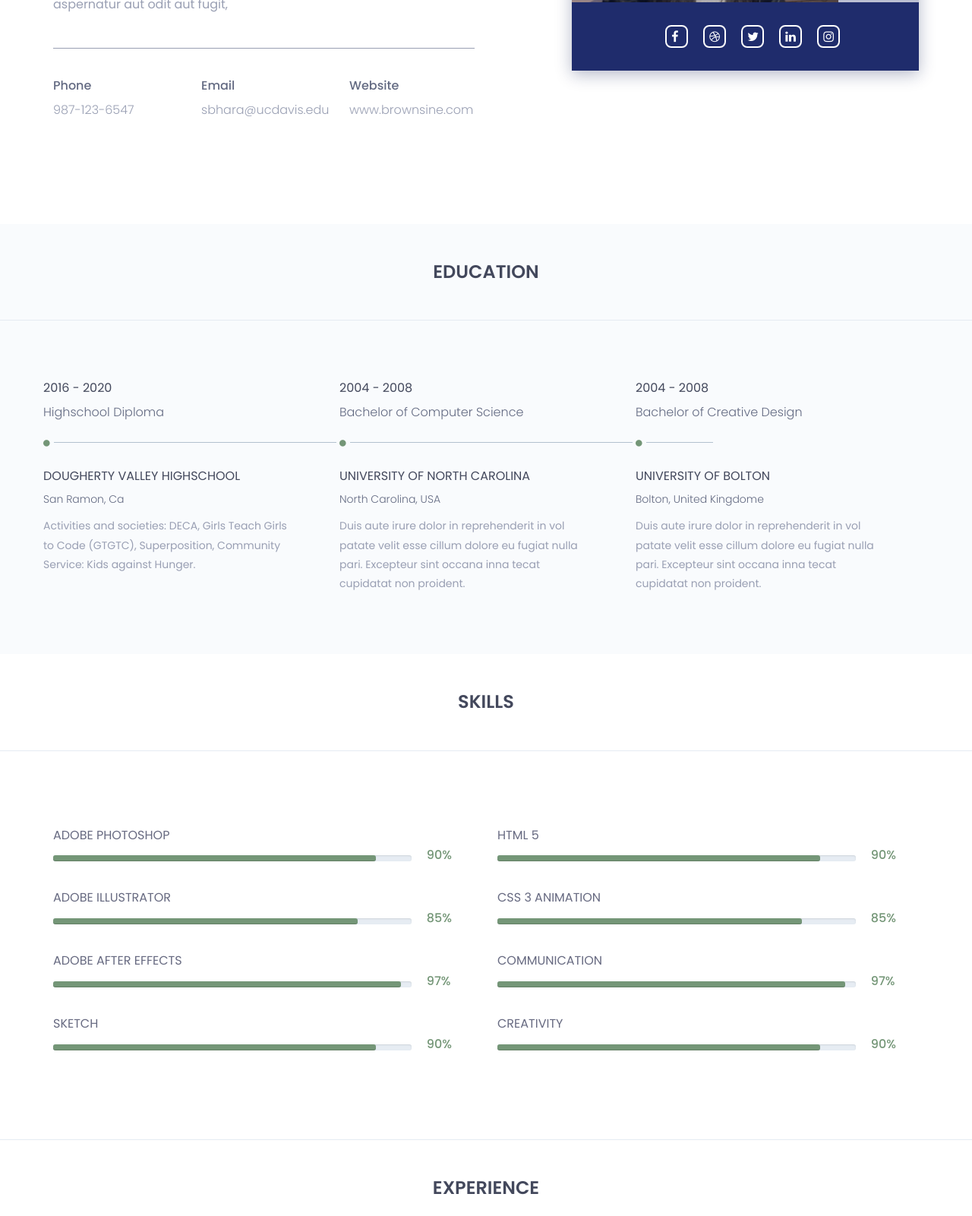
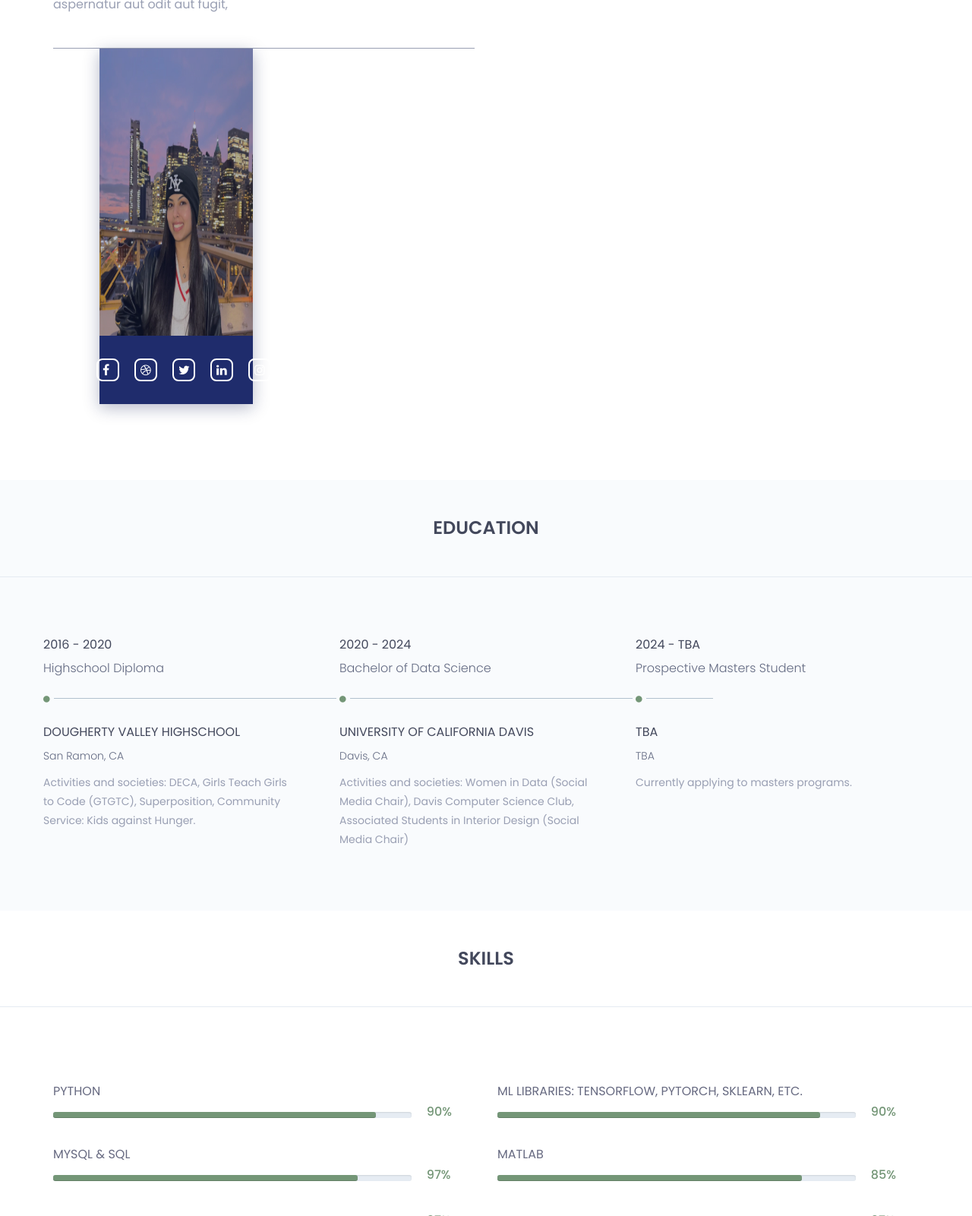
Before and after one commit to sanab123/sanab.github.io, a plain HTML site: page index.html in a window 1280 px wide. Shown: the part 1492-3093 px from the top of the page at 76% size. Drawn offline with nearby package versions, Linux system fonts and the light colour scheme.

Commit message:
skills and about me

```diff
--- a/index.html
+++ b/index.html
@@ -130,28 +130,7 @@
 								<p>
 									Duis aute irure dolor in reprehenderit in voluptate velit esse cillum dolore eu fugiat nulla pariatur. Excepteur sint occaecat cupidatat non proident, sunt in culpa qui officia deserunt mollit anim id est laborum. Sed ut perspi unde omnis iste natus error sit voluptatem accusantium doloremque lauda ntium, totam rem aperiam, eaque ipsa quae ab illo inventore veritatis et quasi architecto beatae vitae dicta sunt explicabo. Nemo enim ipsam vo luptatem quia voluptas sit aspernatur aut odit aut fugit,
 								</p>
-								<div class="row">
-									<div class="col-sm-4">
-										<div class="single-about-add-info">
-											<h3>phone</h3>
-											<p>987-123-6547</p>
-										</div>
-									</div>
-									<div class="col-sm-4">
-										<div class="single-about-add-info">
-											<h3>email</h3>
-											<p>sbhara@ucdavis.edu</p>
-										</div>
-									</div>
-									<div class="col-sm-4">
-										<div class="single-about-add-info">
-											<h3>website</h3>
-											<p>www.brownsine.com</p>
-										</div>
-									</div>
-								</div>
-							</div>
-						</div>
+
 						<div class="col-sm-offset-1 col-sm-5">
 							<div class="single-about-img">
 								<img src="assets/images/about/profile_image.jpg" alt="profile_image">
@@ -221,7 +200,7 @@
 										<h4 class="title">
 											dougherty valley highschool
 										</h4>
-										<h5>san ramon, ca</h5>
+										<h5>san ramon, CA</h5>
 										<p class="description">
 											Activities and societies: DECA, Girls Teach Girls to Code (GTGTC), Superposition, Community Service: Kids against Hunger.
 										</p>
@@ -232,8 +211,8 @@
 						<div class="col-sm-4">
 							<div class="single-horizontal-timeline">
 								<div class="experience-time">
-									<h2>2004 - 2008</h2>
-									<h3>bachelor <span>of </span> computer science</h3>
+									<h2>2020 - 2024</h2>
+									<h3>bachelor <span>of </span> data science</h3>
 								</div><!--/.experience-time-->
 								<div class="timeline-horizontal-border">
 									<i class="fa fa-circle" aria-hidden="true"></i>
@@ -242,11 +221,11 @@
 								<div class="timeline">
 									<div class="timeline-content">
 										<h4 class="title">
-											university of north carolina
+											university of california davis
 										</h4>
-										<h5>north carolina, USA</h5>
+										<h5>Davis, CA</h5>
 										<p class="description">
-											Duis aute irure dolor in reprehenderit in vol patate velit esse cillum dolore eu fugiat nulla pari. Excepteur sint occana inna tecat cupidatat non proident.
+											Activities and societies: Women in Data (Social Media Chair), Davis Computer Science Club, Associated Students in Interior Design (Social Media Chair)
 										</p>
 									</div><!--/.timeline-content-->
 								</div><!--/.timeline-->
@@ -255,8 +234,8 @@
 						<div class="col-sm-4">
 							<div class="single-horizontal-timeline">
 								<div class="experience-time">
-									<h2>2004 - 2008</h2>
-									<h3>bachelor <span>of </span> creative design</h3>
+									<h2>2024 - TBA</h2>
+									<h3>Prospective Masters Student</h3>
 								</div><!--/.experience-time-->
 								<div class="timeline-horizontal-border">
 									<i class="fa fa-circle" aria-hidden="true"></i>
@@ -266,11 +245,11 @@
 								<div class="timeline">
 									<div class="timeline-content">
 										<h4 class="title">
-											university of bolton
+											TBA
 										</h4>
-										<h5>bolton, united kingdome</h5>
+										<h5>TBA</h5>
 										<p class="description">
-											Duis aute irure dolor in reprehenderit in vol patate velit esse cillum dolore eu fugiat nulla pari. Excepteur sint occana inna tecat cupidatat non proident.
+											Currently applying to masters programs.
 										</p>
 									</div><!--/.timeline-content-->
 								</div><!--/.timeline-->
@@ -294,7 +273,7 @@
 							<div class="col-md-6">
 								<div class="single-skill-content">
 									<div class="barWrapper">
-										<span class="progressText">adobe photoshop</span>
+										<span class="progressText">Python</span>
 										<div class="single-progress-txt">
 											<div class="progress ">
 												<div class="progress-bar" role="progressbar" aria-valuenow="90" aria-valuemin="10" aria-valuemax="100" style="">
@@ -305,18 +284,18 @@
 										</div>
 									</div><!-- /.barWrapper -->
 									<div class="barWrapper">
-										<span class="progressText">adobe illustrator</span>
+										<span class="progressText">MySQL & SQL</span>
 										<div class="single-progress-txt">
 											<div class="progress ">
 											   <div class="progress-bar" role="progressbar" aria-valuenow="85" aria-valuemin="10" aria-valuemax="100" style="">
 
 											   </div>
 											</div>
-											<h3>85%</h3>
+											<h3>97%</h3>
 										</div>
 									</div><!-- /.barWrapper -->
 									<div class="barWrapper">
-										<span class="progressText">adobe after effects</span>
+										<span class="progressText"></span>
 										<div class="single-progress-txt">
 											<div class="progress ">
 											   <div class="progress-bar" role="progressbar" aria-valuenow="97" aria-valuemin="10" aria-valuemax="100" style="">
@@ -327,7 +306,7 @@
 										</div>
 									</div><!-- /.barWrapper -->
 									<div class="barWrapper">
-										<span class="progressText">sketch</span>
+										<span class="progressText">Tableau</span>
 										<div class="single-progress-txt">
 											<div class="progress ">
 											   <div class="progress-bar" role="progressbar" aria-valuenow="90" aria-valuemin="10" aria-valuemax="100" style="">
@@ -342,7 +321,7 @@
 							<div class="col-md-6">
 								<div class="single-skill-content">
 									<div class="barWrapper">
-										<span class="progressText">html 5</span>
+										<span class="progressText">ML libraries: TensorFlow, PyTorch, Sklearn, etc.</span>
 										<div class="single-progress-txt">
 											<div class="progress ">
 												<div class="progress-bar" role="progressbar" aria-valuenow="90" aria-valuemin="10" aria-valuemax="100" style="">
@@ -353,7 +332,7 @@
 										</div>
 									</div><!-- /.barWrapper -->
 									<div class="barWrapper">
-										<span class="progressText">css 3 animation</span>
+										<span class="progressText">Matlab</span>
 										<div class="single-progress-txt">
 											<div class="progress ">
 											   <div class="progress-bar" role="progressbar" aria-valuenow="85" aria-valuemin="10" aria-valuemax="100" style="">
@@ -364,7 +343,7 @@
 										</div>
 									</div><!-- /.barWrapper -->
 									<div class="barWrapper">
-										<span class="progressText">communication</span>
+										<span class="progressText"></span>
 										<div class="single-progress-txt">
 											<div class="progress ">
 											   <div class="progress-bar" role="progressbar" aria-valuenow="97" aria-valuemin="10" aria-valuemax="100" style="">
@@ -375,7 +354,7 @@
 										</div>
 									</div><!-- /.barWrapper -->
 									<div class="barWrapper">
-										<span class="progressText"> creativity</span>
+										<span class="progressText"> R</span>
 										<div class="single-progress-txt">
 											<div class="progress ">
 											   <div class="progress-bar" role="progressbar" aria-valuenow="90" aria-valuemin="10" aria-valuemax="100" style="">
```
